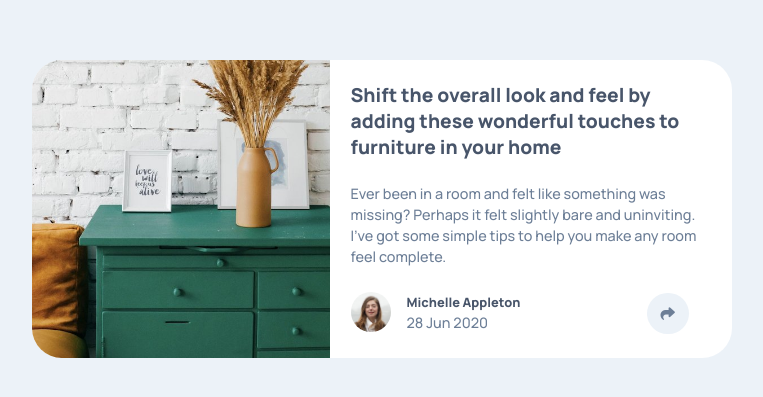
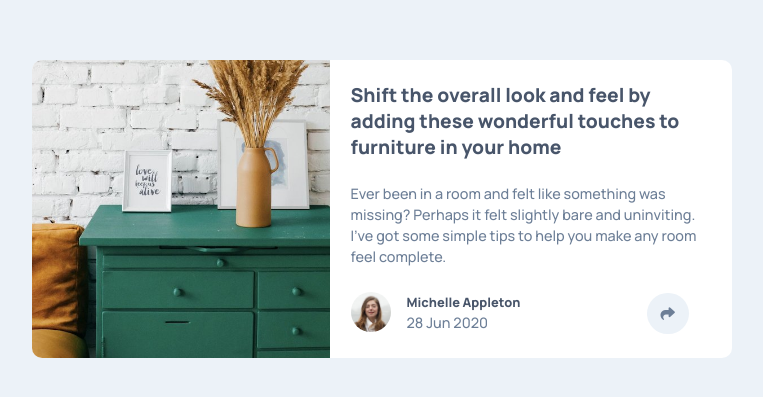
Before and after one commit to WesSno/article-preview-component-master, a plain HTML site: page index.html in a window 1280 px wide. Shown: the part 191-588 px from the top of the page, 258-1021 px from the left. Drawn offline with Linux system fonts and the light colour scheme.

Commit message:
altered styling

```diff
--- a/css/styles.css
+++ b/css/styles.css
@@ -29,15 +29,15 @@ body {
   align-items: center;
   justify-content: space-between;
   background-color: #fff;
-  border-radius: 30px;
+  border-radius: 10px;
   width: 100%;
   max-width: 700px;
   position: relative;
 }
 
 .drawers-img img {
-  border-top-left-radius: 30px;
-  border-bottom-left-radius: 30px;
+  border-top-left-radius: 10px;
+  border-bottom-left-radius: 10px;
   width: 130%;
   clip-path: polygon(0% 0%, 80% 0%, 80% 100%, 0% 100%);
   vertical-align: bottom;
```
